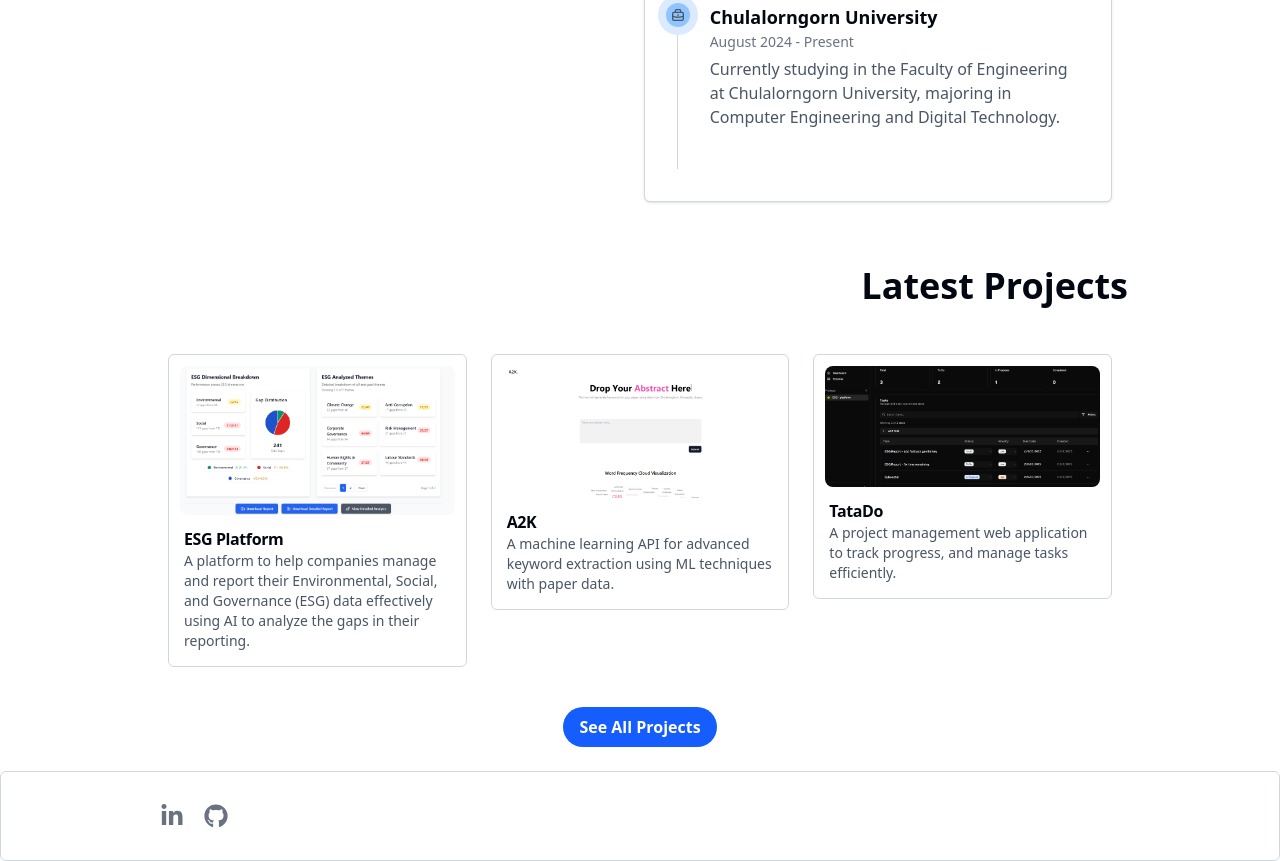
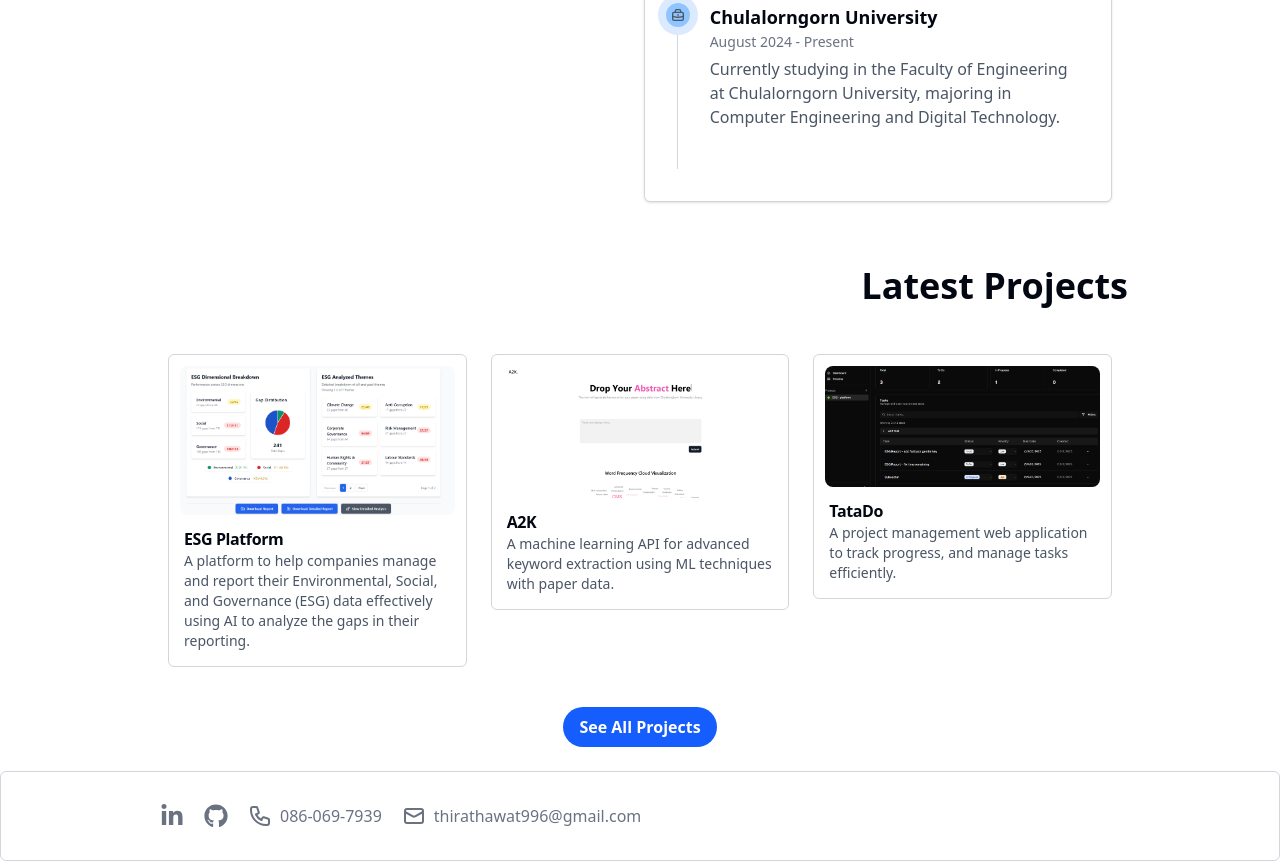
Before and after one commit to tatatitutatuay/profile, an Astro site in the folder frontend/: page / in a window 1280 px wide. Shown: the part 1406-2267 px from the top of the page. Built offline with nearby package versions, Linux system fonts and the light colour scheme; Astro itself is replaced by a stand-in of ours.

Commit message:
add contact

```diff
--- a/frontend/src/components/Footer.astro
+++ b/frontend/src/components/Footer.astro
@@ -35,6 +35,42 @@
         >
         <span class="sr-only">GitHub</span>
       </a>
+      <div
+        class="inline-flex items-center p-2 text-gray-500 rounded-md dark:text-gray-400"
+      >
+        <svg
+          class="size-6"
+          fill="none"
+          stroke="currentColor"
+          xmlns="http://www.w3.org/2000/svg"
+          viewBox="0 0 24 24"
+          ><path
+            stroke-linecap="round"
+            stroke-linejoin="round"
+            stroke-width="2"
+            d="M3 5a2 2 0 012-2h3.28a1 1 0 01.948.684l1.498 4.493a1 1 0 01-.502 1.21l-2.257 1.13a11.042 11.042 0 005.516 5.516l1.13-2.257a1 1 0 011.21-.502l4.493 1.498a1 1 0 01.684.949V19a2 2 0 01-2 2h-1C9.716 21 3 14.284 3 6V5z"
+          ></path></svg
+        >
+        <span class="ml-2">086-069-7939</span>
+      </div>
+      <div
+        class="inline-flex items-center p-2 text-gray-500 rounded-md dark:text-gray-400"
+      >
+        <svg
+          class="size-6"
+          fill="none"
+          stroke="currentColor"
+          xmlns="http://www.w3.org/2000/svg"
+          viewBox="0 0 24 24"
+          ><path
+            stroke-linecap="round"
+            stroke-linejoin="round"
+            stroke-width="2"
+            d="M3 8l7.89 4.26a2 2 0 002.22 0L21 8M5 19h14a2 2 0 002-2V7a2 2 0 00-2-2H5a2 2 0 00-2 2v10a2 2 0 002 2z"
+          ></path></svg
+        >
+        <span class="ml-2">thirathawat996@gmail.com</span>
+      </div>
     </div>
   </div>
 </footer>
--- a/frontend/src/layouts/Layout.astro
+++ b/frontend/src/layouts/Layout.astro
@@ -16,7 +16,7 @@
     <!-- Metas -->
     <meta
       name="description"
-      content="A small minimalist web developer portfolio built with Astro and TailwindCSS"
+      content="A small developer portfolio"
     />
   </head>
   <body class="dark:bg-gray-950">
```
